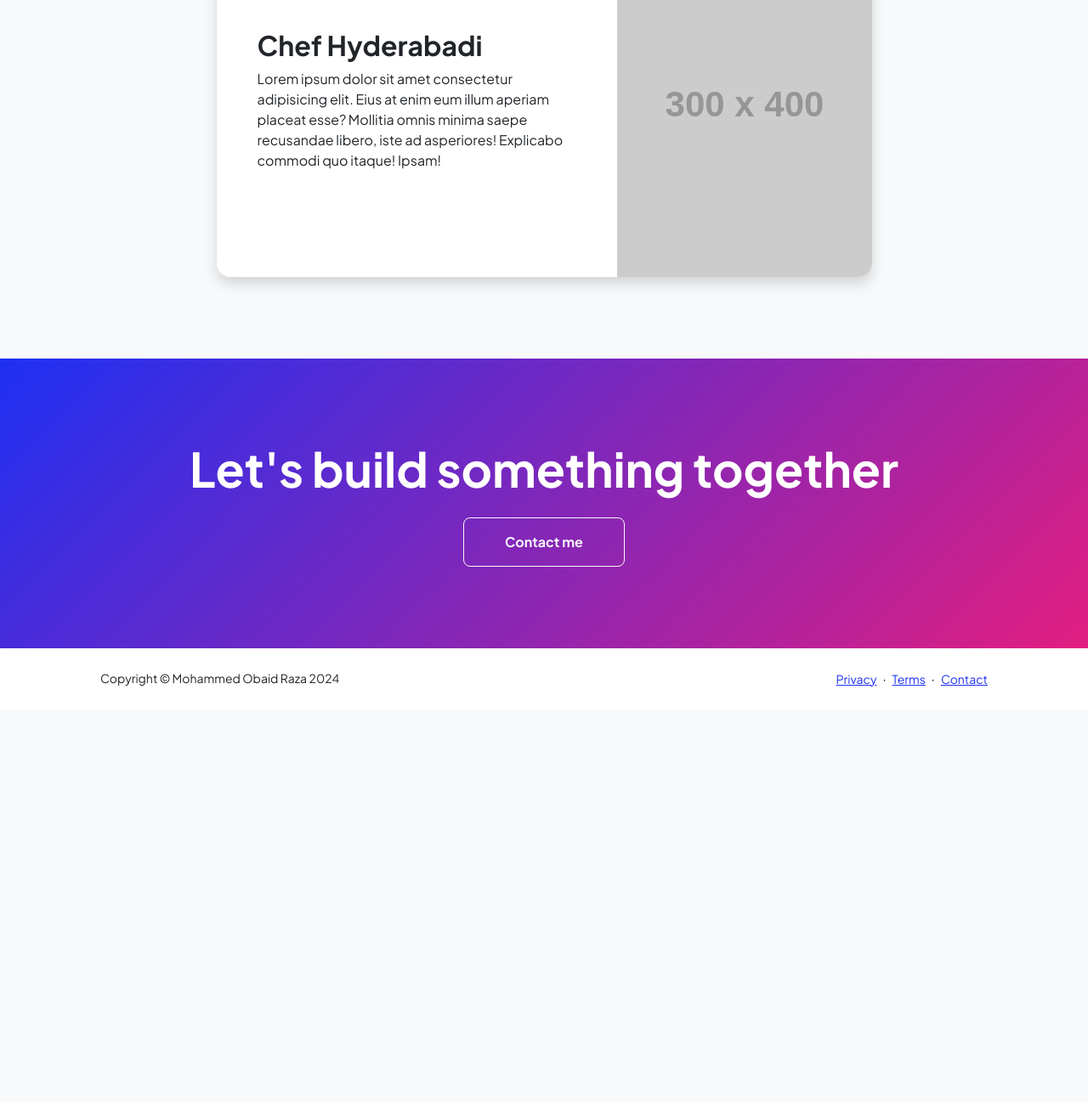
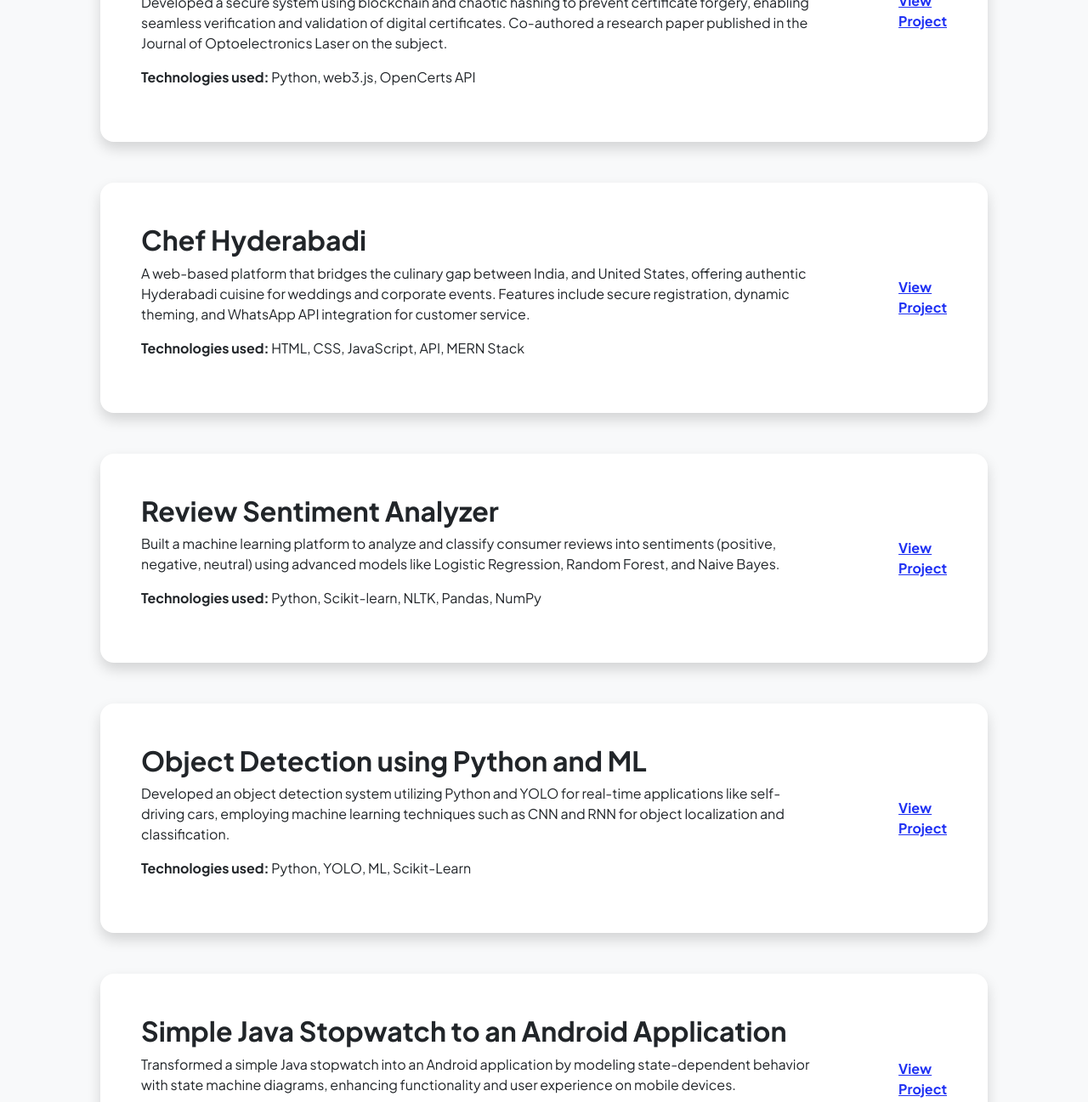
Before and after one commit to mohammedobaidraza/portfolioh, a plain HTML site: page projects.html in a window 1280 px wide. Shown: the part 748-2045 px from the top of the page at 85% size. Before the commit the page ends 1583 px from the top, so only its background shows below. Drawn offline with nearby package versions, Linux system fonts and the light colour scheme; placeholder pictures from the web are drawn by us.

Commit message:
Update projects.html

```diff
--- a/projects.html
+++ b/projects.html
@@ -47,30 +47,108 @@
                                 <div class="card-body p-0">
                                     <div class="d-flex align-items-center">
                                         <div class="p-5">
-                                            <h2 class="fw-bolder">
-                                                Blockchain-Based Certificate Verification & Validation</h2>
-                                            <p>Lorem ipsum dolor sit amet consectetur adipisicing elit. Eius at enim eum illum aperiam placeat esse? Mollitia omnis minima saepe recusandae libero, iste ad asperiores! Explicabo commodi quo itaque! Ipsam!</p>
+                                            <h2 class="fw-bolder">Blockchain-Based Certificate Verification & Validation</h2>
+                                            <p>Developed a secure system using blockchain and chaotic hashing to prevent certificate forgery, enabling seamless verification and validation of digital certificates. Co-authored a research paper published in the Journal of Optoelectronics Laser on the subject.</p>
+                                            <p><strong>Technologies used:</strong> Python, web3.js, OpenCerts API</p>
                                         </div>
-                                        <img class="img-fluid" src="https://dummyimage.com/300x400/343a40/6c757d" alt="..." />
+                                    </div><a href="https://github.com/mohammedobaidraza/BlockChain-Based-Certificate-verfication-and-validation" class="p-5 fw-bolder text-primary">View Project</a>
+
+                                </div>
                                     </div>
                                 </div>
                             </div>
-                            <!-- Project Card 2-->
-                            <div class="card overflow-hidden shadow rounded-4 border-0">
-                                <div class="card-body p-0">
-                                    <div class="d-flex align-items-center">
-                                        <div class="p-5">
-                                            <h2 class="fw-bolder">Chef Hyderabadi</h2>
-                                            <p>Lorem ipsum dolor sit amet consectetur adipisicing elit. Eius at enim eum illum aperiam placeat esse? Mollitia omnis minima saepe recusandae libero, iste ad asperiores! Explicabo commodi quo itaque! Ipsam!</p>
-                                        </div>
-                                        <img class="img-fluid" src="https://dummyimage.com/300x400/343a40/6c757d" alt="..." />
-                                    </div>
-                                </div>
-                            </div>
-                        </div>
-                    </div>
-                </div>
-            </section>
+
+ <!-- Project Card 1-->
+<div class="card overflow-hidden shadow rounded-4 border-0 mb-5">
+    <div class="card-body p-0">
+        <div class="d-flex align-items-center">
+            <div class="p-5">
+                <h2 class="fw-bolder">
+                    Blockchain-Based Certificate Verification & Validation</h2>
+                <p>Developed a secure system using blockchain and chaotic hashing to prevent certificate forgery, enabling seamless verification and validation of digital certificates. Co-authored a research paper published in the Journal of Optoelectronics Laser on the subject.</p>
+                <p><strong>Technologies used:</strong> Python, web3.js, OpenCerts API</p>
+            </div>
+            <a href="https://github.com/mohammedobaidraza/BlockChain-Based-Certificate-verfication-and-validation" class="p-5 fw-bolder text-primary">View Project</a>
+        </div>
+    </div>
+</div>
+
+<!-- Project Card 2-->
+<div class="card overflow-hidden shadow rounded-4 border-0 mb-5">
+    <div class="card-body p-0">
+        <div class="d-flex align-items-center">
+            <div class="p-5">
+                <h2 class="fw-bolder">
+                    Chef Hyderabadi</h2>
+                <p>A web-based platform that bridges the culinary gap between India, and United States, offering authentic Hyderabadi cuisine for weddings and corporate events. Features include secure registration, dynamic theming, and WhatsApp API integration for customer service.</p>
+                <p><strong>Technologies used:</strong> HTML, CSS, JavaScript, API, MERN Stack</p>
+            </div>
+            <a href="https://github.com/mohammedobaidraza/ChefHyderabadi" class="p-5 fw-bolder text-primary">View Project</a>
+        </div>
+    </div>
+</div>
+
+<!-- Project Card 3-->
+<div class="card overflow-hidden shadow rounded-4 border-0 mb-5">
+    <div class="card-body p-0">
+        <div class="d-flex align-items-center">
+            <div class="p-5">
+                <h2 class="fw-bolder">
+                    Review Sentiment Analyzer</h2>
+                <p>Built a machine learning platform to analyze and classify consumer reviews into sentiments (positive, negative, neutral) using advanced models like Logistic Regression, Random Forest, and Naive Bayes.</p>
+                <p><strong>Technologies used:</strong> Python, Scikit-learn, NLTK, Pandas, NumPy</p>
+            </div>
+            <a href="https://github.com/mohammedobaidraza/Review-Sentiment-Analyzer" class="p-5 fw-bolder text-primary">View Project</a>
+        </div>
+    </div>
+</div>
+
+<!-- Project Card 4-->
+<div class="card overflow-hidden shadow rounded-4 border-0 mb-5">
+    <div class="card-body p-0">
+        <div class="d-flex align-items-center">
+            <div class="p-5">
+                <h2 class="fw-bolder">
+                    Object Detection using Python and ML</h2>
+                <p>Developed an object detection system utilizing Python and YOLO for real-time applications like self-driving cars, employing machine learning techniques such as CNN and RNN for object localization and classification.</p>
+                <p><strong>Technologies used:</strong> Python, YOLO, ML, Scikit-Learn</p>
+            </div>
+            <a href="https://github.com/mohammedobaidraza/Object-Detection" class="p-5 fw-bolder text-primary">View Project</a>
+        </div>
+    </div>
+</div>
+
+<!-- Project Card 5-->
+<div class="card overflow-hidden shadow rounded-4 border-0 mb-5">
+    <div class="card-body p-0">
+        <div class="d-flex align-items-center">
+            <div class="p-5">
+                <h2 class="fw-bolder">
+                    Simple Java Stopwatch to an Android Application</h2>
+                <p>Transformed a simple Java stopwatch into an Android application by modeling state-dependent behavior with state machine diagrams, enhancing functionality and user experience on mobile devices.</p>
+                <p><strong>Technologies used:</strong> Java, Spring Framework, JUnit</p>
+            </div>
+            <a href="https://github.com/mohammedobaidraza/simple-Java-stopwatch-to-an-Android-application" class="p-5 fw-bolder text-primary">View Project</a>
+        </div>
+    </div>
+</div>
+
+<!-- Project Card 6-->
+<div class="card overflow-hidden shadow rounded-4 border-0 mb-5">
+    <div class="card-body p-0">
+        <div class="d-flex align-items-center">
+            <div class="p-5">
+                <h2 class="fw-bolder">
+                    LEEN (Loyola Education Engagement Network)</h2>
+                <p>Created a comprehensive website for Loyola students, integrating scalable APIs for efficient communication between front-end and back-end, enhancing student engagement and learning experience.</p>
+                <p><strong>Technologies used:</strong> PHP, CSS, JavaScript, API, Postman</p>
+            </div>
+            <a href="https://github.com/mohammedobaidraza/Leen" class="p-5 fw-bolder text-primary">View Project</a>
+        </div>
+    </div>
+</div>
+
+
             <!-- Call to action section-->
             <section class="py-5 bg-gradient-primary-to-secondary text-white">
                 <div class="container px-5 my-5">
```
